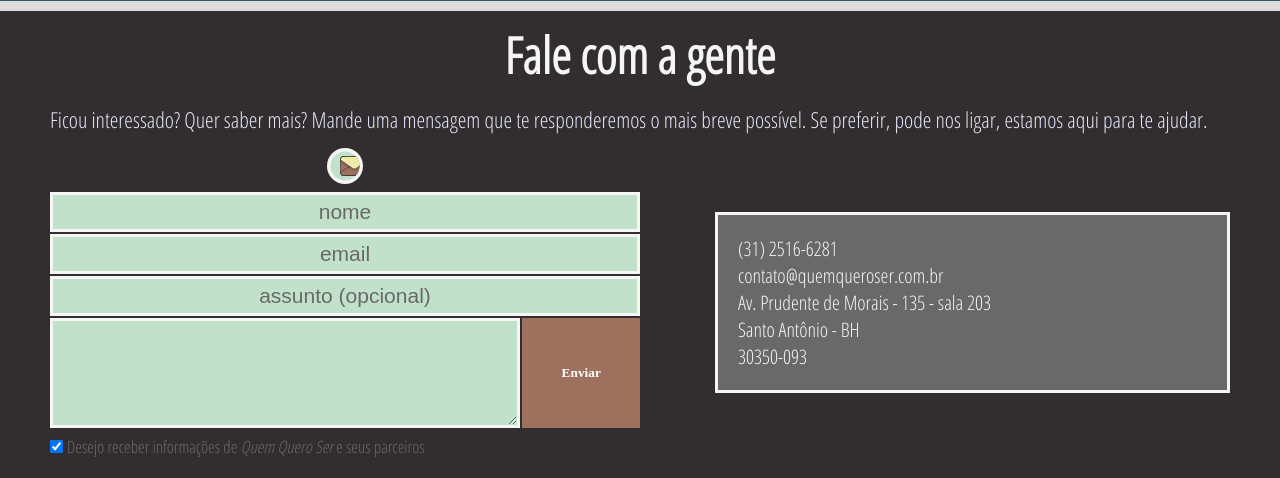
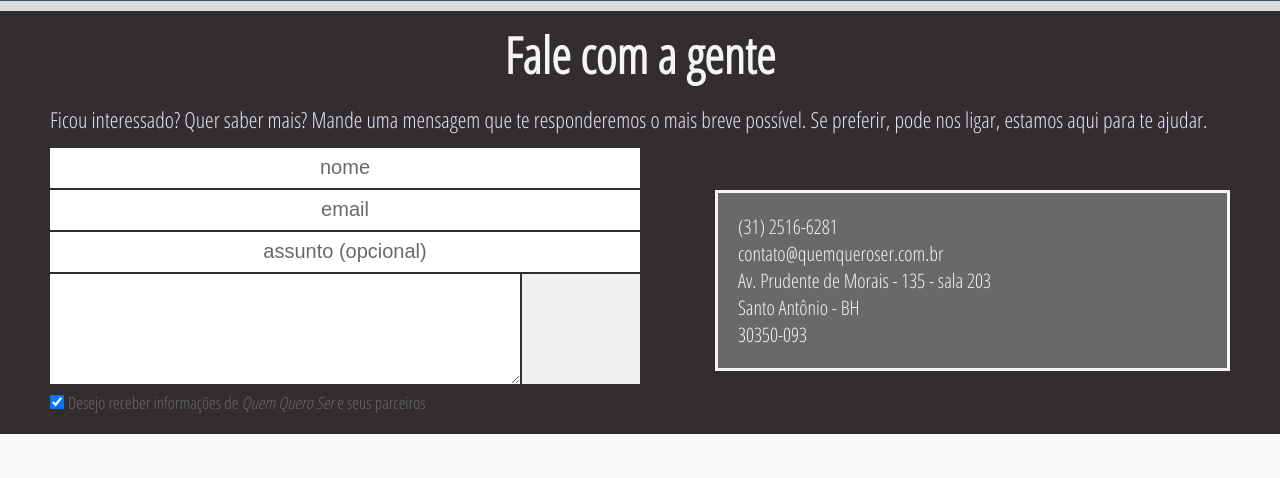
Before and after one commit to TheMarini/Quem-Quero-Ser, a PHP site: page / in a window 1280 px wide. Shown: the part 5906-6384 px from the top of the page. After the commit the page ends 6340 px from the top, so only its background shows below. Run offline with PHP 8.4, Linux system fonts and the light colour scheme.

Commit message:
Email (rebuild)

```diff
--- a/css/style.css
+++ b/css/style.css
@@ -27,6 +27,18 @@ body {
 ::selection {
     color: whitesmoke;
     background-color: black
+}
+
+input, textarea{
+    font-size: 2em
+}
+
+input {
+    text-align: center;
+}
+
+button {
+    cursor: pointer
 }
 
 
@@ -131,13 +143,10 @@ body {
 
 #alert_email>input {
     width: 80%;
-    text-align: center;
-    font-size: 2em
 }
 
 #alert_email>button {
     width: 20%;
-    cursor: pointer
 }
 
 
@@ -161,11 +170,6 @@ body {
 .b_r {
     transform: rotate(180deg)
 }
-
-#svg_video {
-    background-color: #61b1c4
-}
-
 
 /*------------BANNER-----------------*/
 
@@ -949,25 +953,18 @@ body {
     width: 100%;
 }
 
-#form input::selection,
-#form textarea::selection {
-    color: whitesmoke;
-    background-color: #9e715f
+#form>input, #form textarea{
+    color: #2e2d2c;
+    box-sizing: border-box;
 }
 
-.txt {
-    height: 40px;
-    width: 100%;
-    font-size: 2.1em;
-    color: #2e2d2c;
-    text-align: center;
-    background-color: #c1e1ca;
-    border: 3px solid whitesmoke;
-    box-sizing: border-box
+#form>input::placeholder, #form textarea::placeholder{
+    color: dimgray
 }
 
-.txt::placeholder {
-    color: dimgray
+#form>input{
+        width: 100%;
+    height: 40px;
 }
 
 #txtEmail,
@@ -988,7 +985,6 @@ body {
     height: 100%;
     width: 80%;
     text-align: left;
-    font-size: 2em
 }
 
 #btnEnviar {
@@ -998,7 +994,6 @@ body {
     font-weight: 900;
     font-family: 'Geral';
     cursor: pointer;
-    background-color: #9e715f;
     margin-left: 2px;
 }
 
@@ -1010,8 +1005,14 @@ body {
 #newsletter {
     display: flex;
     margin-top: 7px;
-    align-items: center;
-    font-size: 1.7em
+    font-size: 1.7em;
+    align-content: center;
+    align-items: center
+}
+
+#newsletter input{
+    height: 14px;
+    width: 14px
 }
 
 #newsletter p {
--- a/index.html
+++ b/index.html
@@ -86,7 +86,7 @@
                         <img src="img/manifesto/1%20(whitesmoke).png" alt=""> acumulado durante seu processo educacional. Pensar na escolha de uma profissão implica esboçar o projeto de sua vida: envolve interesses, sonhos e olhar para o futuro. Por isso, escolher a profissão vai além do curso técnico ou superior, e qualificar a busca é essencial para facilitar a escolha. Que ferramentas usar, quais os caminhos possíveis, perceber oportunidades que se desenham à frente, encarar as dificuldades do mundo adulto e descobrir, verdadeiramente, as áreas de interesses e as próprias habilidades, são questões fundamentais neste processo. Não por acaso, metade dos universitários abandonam o curso escolhido, desperdiçando importante investimento de tempo e dinheiro. E aí entra a Quem Quero Ser.
                     </p>
                     <p id="txt_right">
-                        <img src="img/manifesto/2%20(whitesmoke).png" alt=""> Pelo contrário! Convidamos o jovem à ampliar seu campo de visão, desenvolver sua vocação e se conectar com o universo das profissões. Trabalhamos com o que há de mais importante e atual em pesquisas sobre a juventude e a inserção no mercado de trabalho.  <img src="img/manifesto/3%20(whitesmoke).png" alt="">
+                        <img src="img/manifesto/2%20(whitesmoke).png" alt=""> Pelo contrário! Convidamos o jovem à ampliar seu campo de visão, desenvolver sua vocação e se conectar com o universo das profissões. Trabalhamos com o que há de mais importante e atual em pesquisas sobre a juventude e a inserção no mercado de trabalho. <img src="img/manifesto/3%20(whitesmoke).png" alt="">
                     </p>
                 </content>
                 <p id="att">Quem Quero Ser</p>
@@ -211,7 +211,7 @@
                 </div>
             </section>
 
-            <svg id="svg_video" class="onda t_r" style="fill:whitesmoke" viewBox="0 0 50 50" preserveAspectRatio="xMinYMin meet">
+            <svg class="onda t_r" style="fill:whitesmoke; background-color: #61b1c4" viewBox="0 0 50 50" preserveAspectRatio="xMinYMin meet">
                 <path d="M0,25 C60,70 200,0 500,1 L10000,00 L0,0 Z"/>
             </svg>
 
@@ -254,23 +254,27 @@
             </section>
         </section>
 
+        <!-- <svg class="onda b_l" style="fill: #2e2d2c; background-color: #61b1c4" viewBox="0 0 50 50" preserveAspectRatio="xMinYMin meet">
+                <path d="M0,25 C60,70 200,0 500,1 L10000,00 L0,0 Z"/>
+        </svg> -->
+
         <section id="Contato" class="info">
             <h1 class="titulo">Fale com a gente</h1>
             <p class="desc">Ficou interessado? Quer saber mais? Mande uma mensagem que te responderemos o mais breve possível. Se preferir, pode nos ligar, estamos aqui para te ajudar.</p>
             <div id="contatoContainer">
                 <div id="emailContainer">
-                    <div id="email_icon">
+                   <!--  <div id="email_icon">
                         <img src="img/icons/email.svg" alt="">
-                    </div>
+                    </div> -->
                     <form id="form">
-                        <input id="txtNome" class="txt" placeholder="nome"></input>
-                        <input id="txtEmail" class="txt" placeholder="email" type="email"></input>
+                        <input id="txtNome" class="txt" placeholder="nome" required></input>
+                        <input id="txtEmail" class="txt" placeholder="email" type="email" required></input>
                         <br />
                         <input id="txtAssunto" class="txt" placeholder="assunto (opcional)"></input>
                         <br />
                         <div id="enviar">
-                            <textarea id="txtMensagem" class="txt"></textarea>
-                            <button id="btnEnviar" onclick="btnEnviar_Click" type="submit">Enviar</button>
+                            <textarea id="txtMensagem" class="txt" required></textarea>
+                            <button id="btnEnviar" onclick="btnEnviar_Click" type="submit"></button>
                         </div>
                         <div id="newsletter">
                             <input type="checkbox" checked>
```
